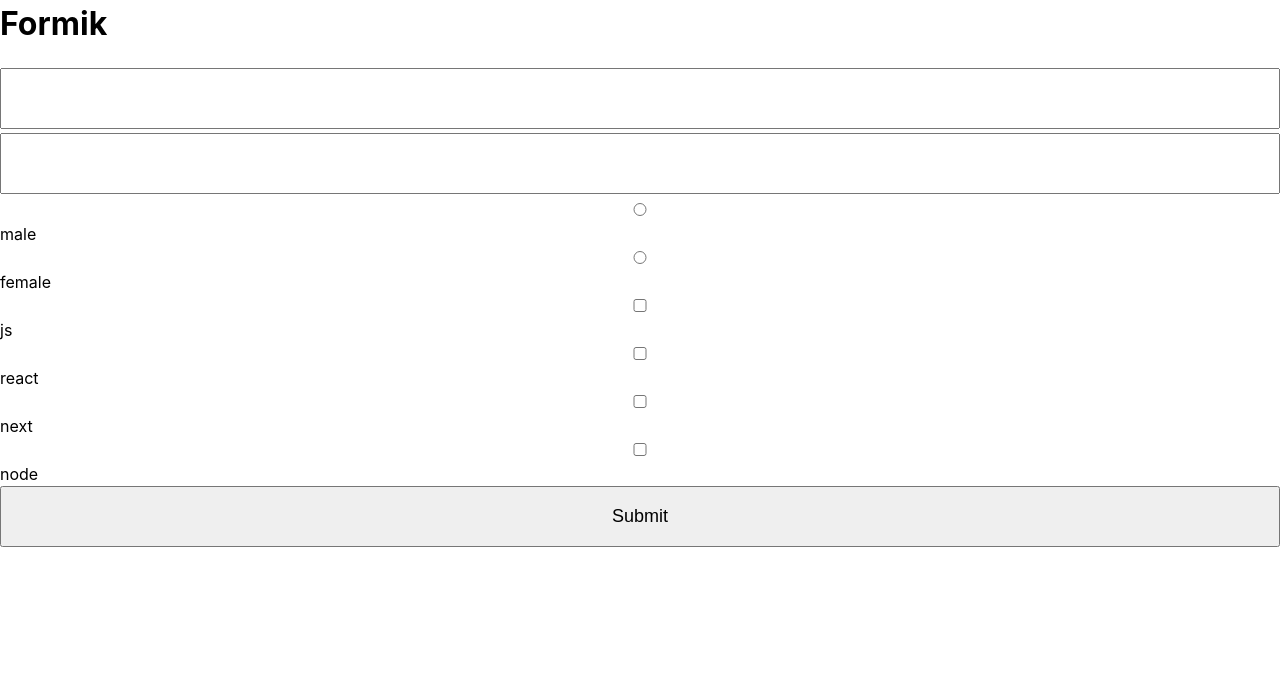
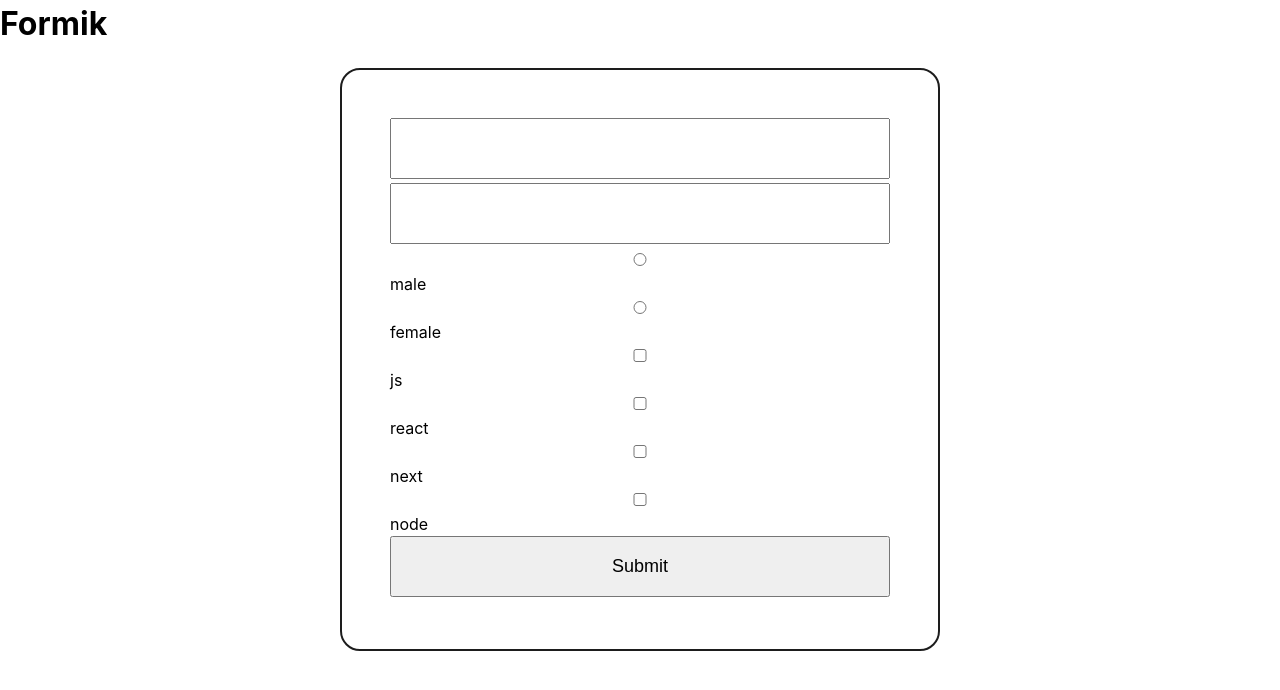
Before and after one commit to BrownEdgar/gods_of_react, a React (Vite) app: page / in a window 1280 px wide. Shown: the top 690 px of the page. Built offline with nearby package versions, Linux system fonts and the light colour scheme.

Commit message:
FORMIK_1

```diff
--- a/src/components/HOMEWORKS/HW-FORMIK/App.scss
+++ b/src/components/HOMEWORKS/HW-FORMIK/App.scss
@@ -1,4 +1,7 @@
 form {
+  width: 600px;
+  padding: 3em;
+  border: 2px solid #1d1d1d;
   border-radius: 20px;
   margin: 20px auto;
   input,
```
